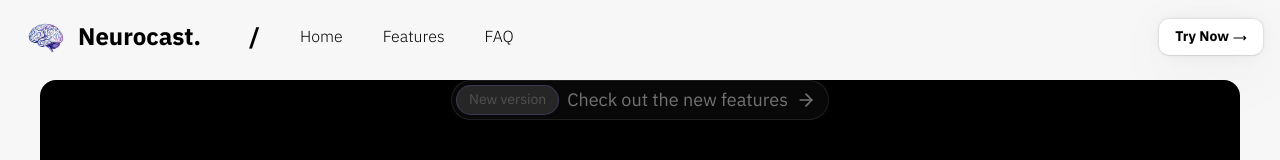
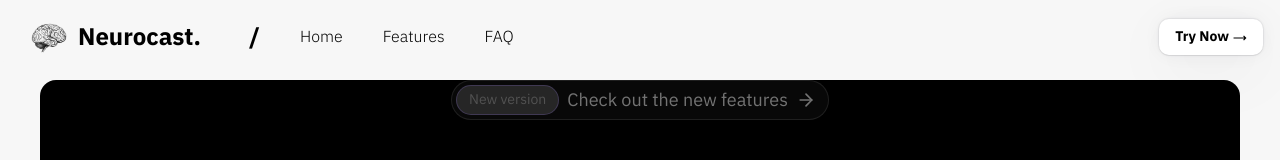
Before and after one commit to wm0x/NeuroCast, a Next.js app: page / in a window 1280 px wide. Shown: the top 160 px of the page. Built offline with nearby package versions, Linux system fonts and the light colour scheme.

Commit message:
Fix Some Erros

```diff
--- a/src/app/page.tsx
+++ b/src/app/page.tsx
@@ -40,6 +40,9 @@ export default function Home() {
                 <div className="relative z-10 flex flex-col md:flex-row justify-between items-start gap-12">
 
                   <div className="space-y-4">
+                    <div className="flex items-center ">
+                      <img src="/logo.png" alt="" className="h-22 grayscale scale-x-[-1] "/>
+                    </div>
                     <p className="max-w-xs text-neutral-400 text-sm leading-relaxed">
                       A graduation project by FCIT students at King Abdulaziz University.
                       Predicting Alzheimer's progression with multimodal deep learning.
--- a/src/components/nav-section/resizable-navbar.tsx
+++ b/src/components/nav-section/resizable-navbar.tsx
@@ -239,7 +239,7 @@ export const NavbarLogo = () => {
       href="#"
       className="relative z-20 mr-4 flex items-center space-x-2 px-2 py-1 text-sm font-normal text-black"
     >
-      <Image src={"/logo.png"} alt={"logo"} width={45} height={45} />
+      <Image src={"/logo.png"} alt={"logo"} width={45} height={45} className="grayscale scale-x-[-1]" />
       <span className="text-2xl font-black">Neurocast.</span>
       <span className="ml-10 font-bold text-2xl">/</span>
     </a>
```
Also changed, not shown: 1 other file (tests, documents, lock files or other folders).
